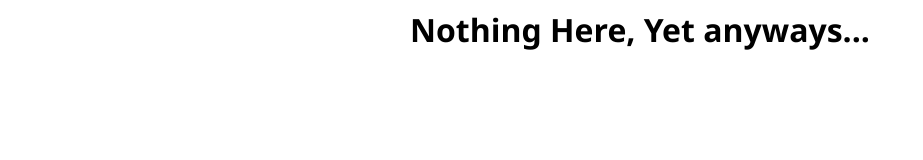
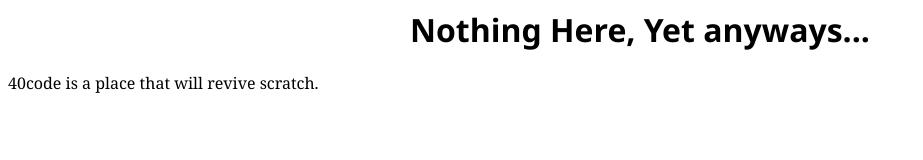
Before and after one commit to 40code/40code.github.io, a plain HTML site: page index.html in a window 1280 px wide. Shown: the whole page, without its empty margins (0-923 px from the left). Drawn offline with Linux system fonts and the light colour scheme.

Commit message:
Update index.html

```diff
--- a/index.html
+++ b/index.html
@@ -1,5 +1,6 @@
 <title>40code</title>
 <h1>Nothing Here, Yet anyways...</h1>
+<p>40code is a place that will revive scratch.</p>
 <style>
 
   h1 {
```
